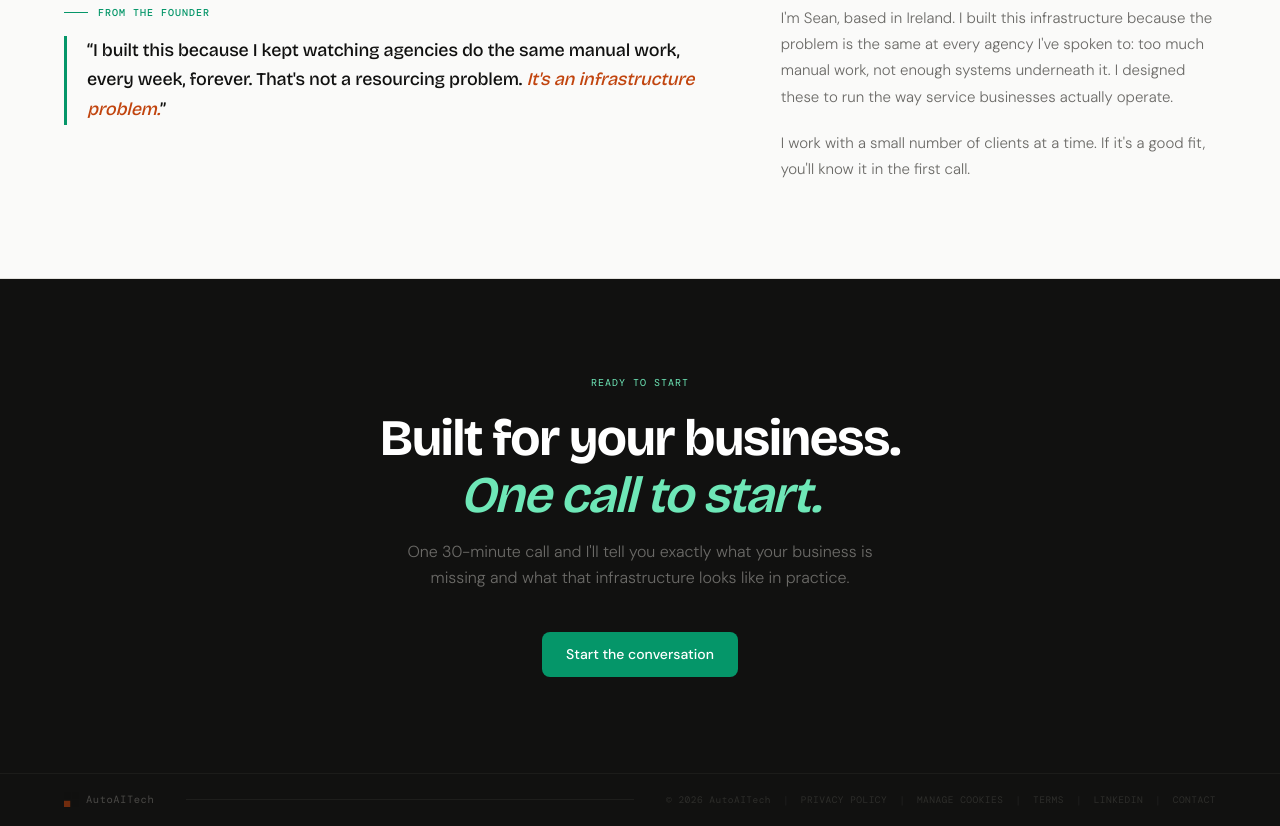
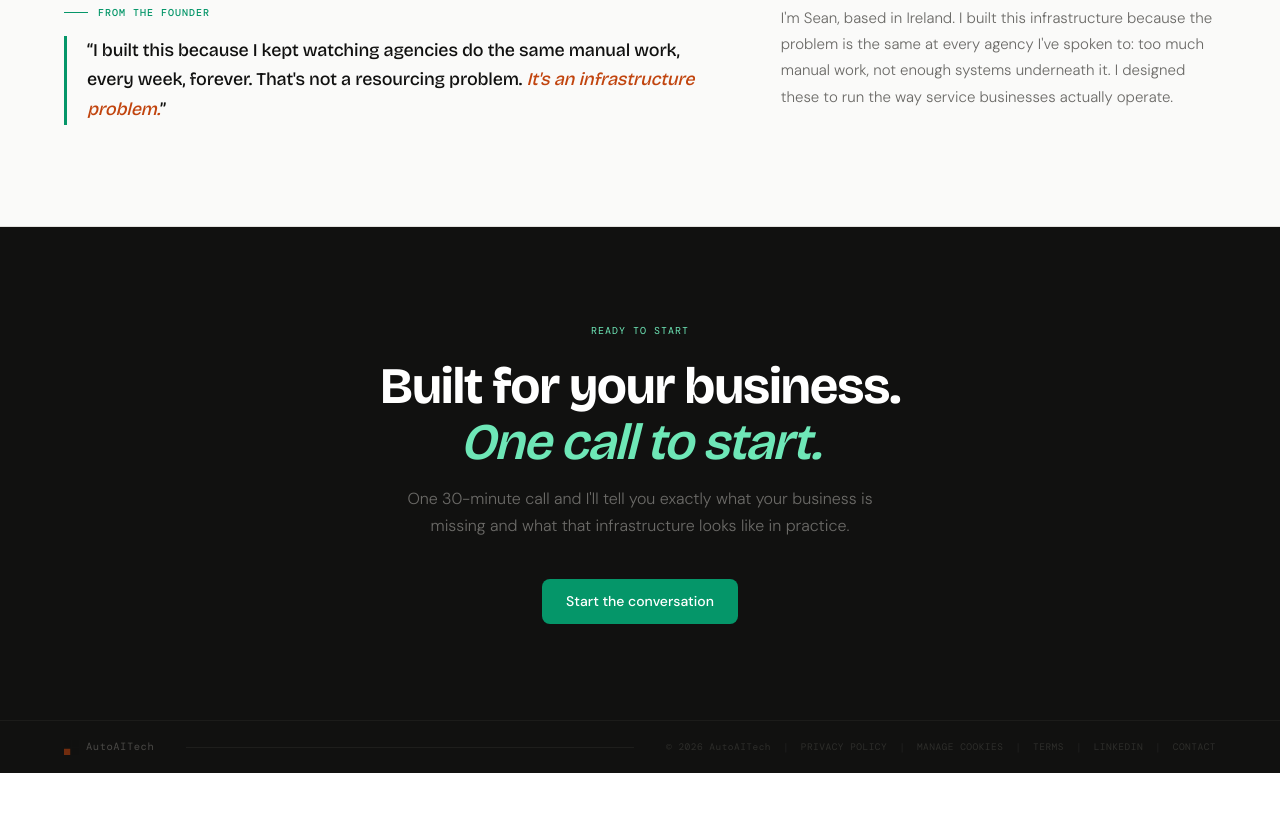
Before and after one commit to autoaitech/autoaitech-website, a Next.js app: page / in a window 1280 px wide. Shown: the part 3140-3966 px from the top of the page. After the commit the page ends 3913 px from the top, so only its background shows below. Built offline with nearby package versions, Linux system fonts and the light colour scheme.

Commit message:
Remove "small number of clients" line from founder section
Co-Authored-By: Claude Opus 4.8 <noreply@anthropic.com>

```diff
--- a/app/page.tsx
+++ b/app/page.tsx
@@ -347,10 +347,6 @@ export default function HomePage() {
                 at every agency I&apos;ve spoken to: too much manual work, not enough systems underneath it.
                 I designed these to run the way service businesses actually operate.
               </p>
-              <p style={{ ...sans, fontSize: 15, fontWeight: 300, color: INK_MID, lineHeight: 1.75 }}>
-                I work with a small number of clients at a time. If it&apos;s a good fit, you&apos;ll know it in
-                the first call.
-              </p>
             </div>
 
           </div>
```
